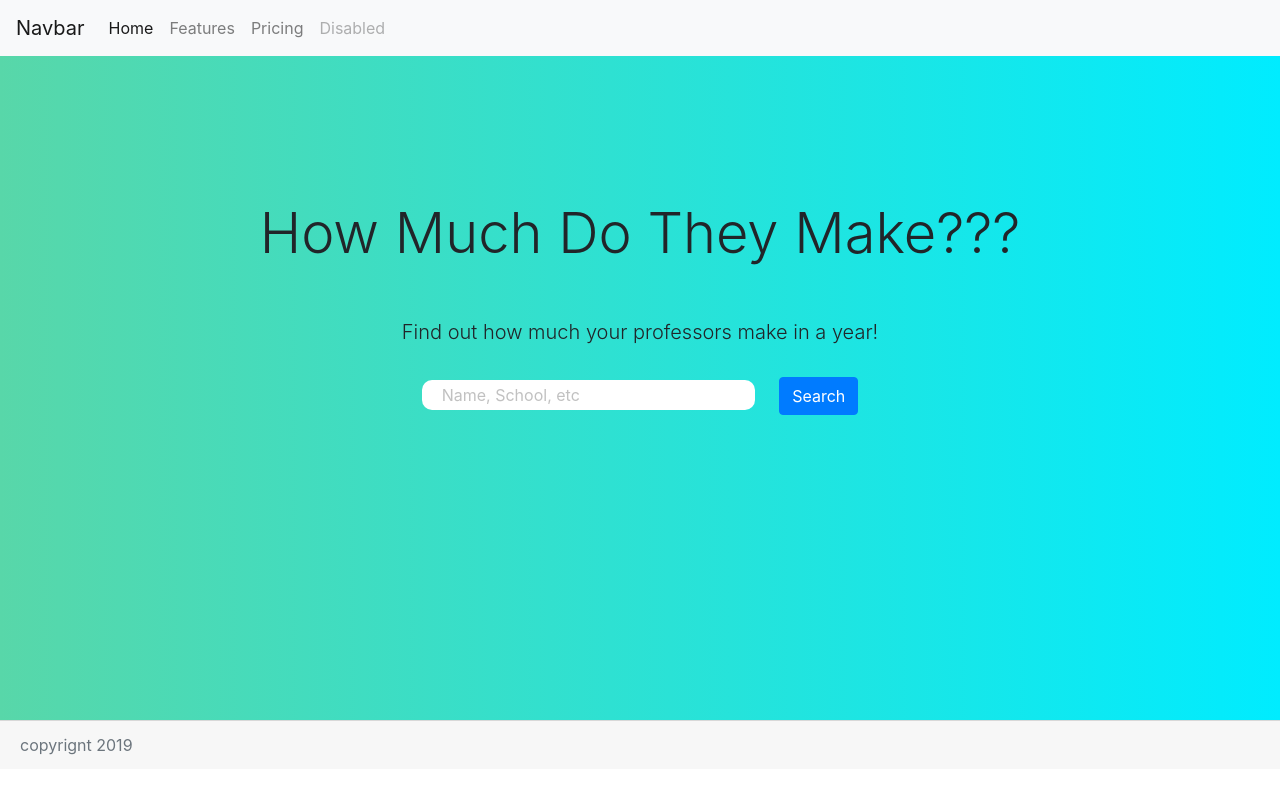
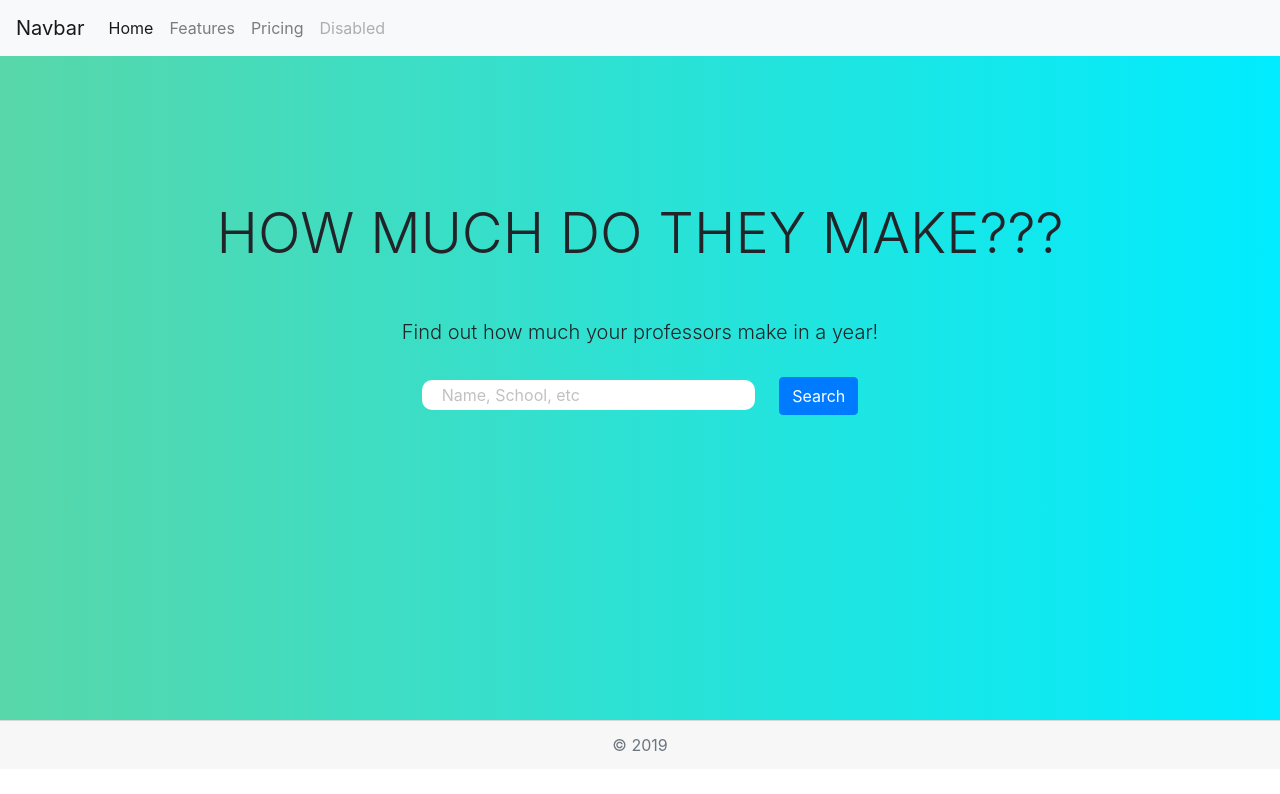
Before and after one commit to OthankQ/salary-page, a plain HTML site: page index.html in a window 1280 px wide. Drawn offline with nearby package versions, Linux system fonts and the light colour scheme.

Commit message:
capitalize h1, align footer text to center

```diff
--- a/index.html
+++ b/index.html
@@ -76,7 +76,7 @@
 
     <!-- Footer -->
     <div class="card-footer text-muted">
-      copyrignt 2019
+      &copy; 2019
     </div>
 
     <!-- Bootstrap -->
--- a/style.css
+++ b/style.css
@@ -39,6 +39,7 @@ body {
 h1 {
   margin-top: 80px;
   margin-bottom: 50px;
+  text-transform: uppercase;
 }
 
 .jumbotron p {
@@ -54,6 +55,10 @@ h1 {
   margin-top: -50px;
 }
 
+.card-footer {
+  text-align: center;
+}
+
 /* .blur {
     filter: blur(4px);
 } */
```
